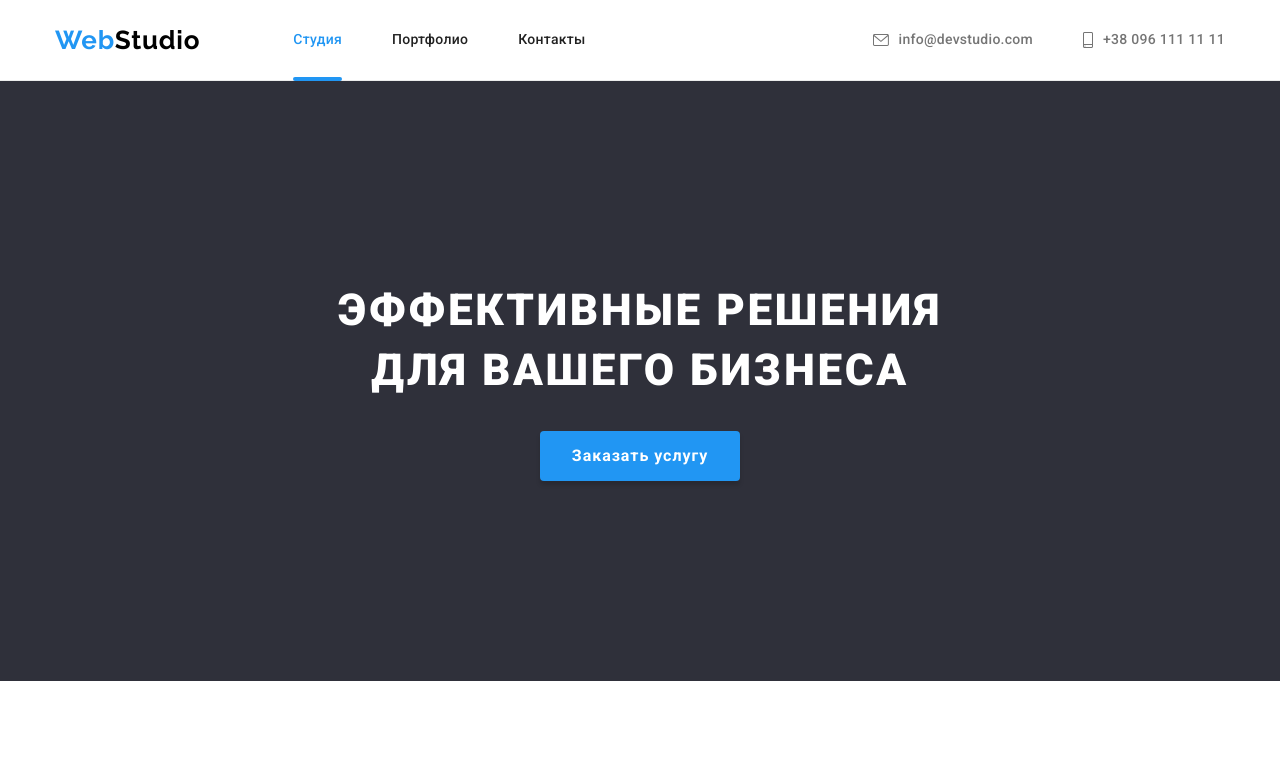
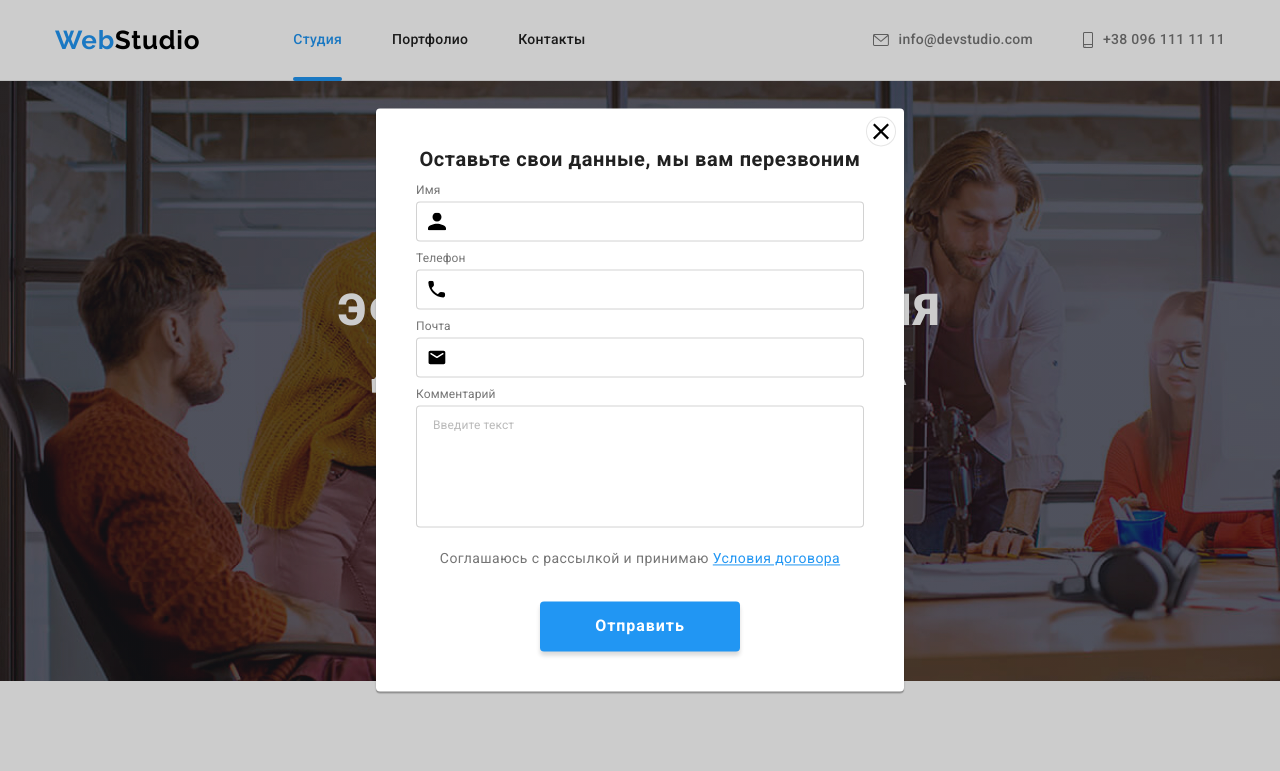
Before and after one commit to toomach/goit-markup-hw-07, a plain HTML site: page index.html in a window 1280 px wide. Both pictures are taken after a click on the button "Заказать услугу". Shown: the top 771 px of the page. Drawn offline with nearby package versions, Linux system fonts and the light colour scheme.

Commit message:
виправляє помилки, додає modal

```diff
--- a/index.html
+++ b/index.html
@@ -409,6 +409,58 @@
         </div>
     </div>
   </footer>
+  <div class="backdrop is-hidden" data-modal>
+    <div class="modal">
+      <button class="modal__btn-close" data-modal-close>
+        <svg class="modal__icon-close" width="18" height="18">
+          <use href="./imagessvg/symbol-defs.svg#icon-Vector"></use>
+        </svg>
+      </button>
+      <p class="modal__title">Оставьте свои данные, мы вам перезвоним</p>
+      <form class="form">
+        <div class="form__field">
+          <label class="form__title" for="username">Имя</label>
+          <div class="form__wrap">
+            <input class="form__input" type="text" name="username" id="username" /><svg class="form__icon" width="18"
+              height="18">
+              <use href="./imagessvg/symbol-defs.svg#icon-Vector-1"></use>
+            </svg>
+          </div>
+        </div>
+        <div class="form__field">
+          <label class="form__title" for="tel">Телефон</label>
+          <div class="form__wrap">
+            <input class="form__input" type="tel" name="tel" id="tel" /><svg class="form__icon" width="18"
+              height="18">
+              <use href="./imagessvg/symbol-defs.svg#icon-Vector-2"></use>
+            </svg>
+          </div>
+        </div>
+        <div class="form__field">
+          <label class="form__title" for="email">Почта</label>
+          <div class="form__wrap">
+            <input class="form__input" type="email" name="email" id="email" /><svg class="form__icon" width="18"
+              height="18">
+              <use href="./imagessvg/symbol-defs.svg#icon-Vector-3"></use>
+            </svg>
+          </div>
+        </div>
+        <div class="form__field">
+          <label class="form__title" for="comment">Комментарий</label>
+          <textarea class="form__textarea" name="comment" id="comment" placeholder="Введите текст"></textarea>
+        </div>
+        <div class="checkbox form__checkbox">
+          <input class="checkbox__input visually-hidden" type="checkbox" name="checkbox" id="checkbox" /><label
+            class="checkbox__label checkbox" for="checkbox"><span class="checkbox__agreement>
+              <svg class="checkbox__icon" width="16" height="15">
+                <use href="./imagessvg/symbol-defs.svg#check"></use>
+              </svg></span>Соглашаюсь с рассылкой и принимаю&nbsp;<a href="" class="checkbox__link checkbox">Условия
+              договора</a></label>
+        </div>
+        <button class="form__btn btn" type="submit">Отправить</button>
+      </form>
+    </div>
+  </div>
     <script src="./js/modal.js"></script>
   </body>
 </html>
--- a/sass/components/_hero.scss
+++ b/sass/components/_hero.scss
@@ -1,6 +1,6 @@
 .hero {
     background-image: linear-gradient(to right, rgba(47, 48, 58, 0.4), rgba(47, 48, 58, 0.4)),
-        url(../images/hero-background.jpg);
+        url(../images2/baner.jpg);
     background-color: var(--hero-bg-color);
     max-width: 1600px;
     height: 600px;
```
Also changed, not shown: css/main.css, css/main.min.css, 2 other files.
